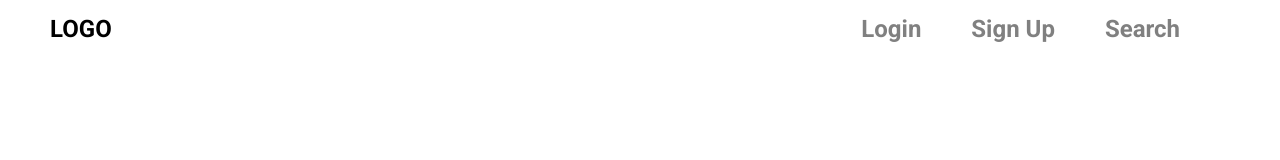
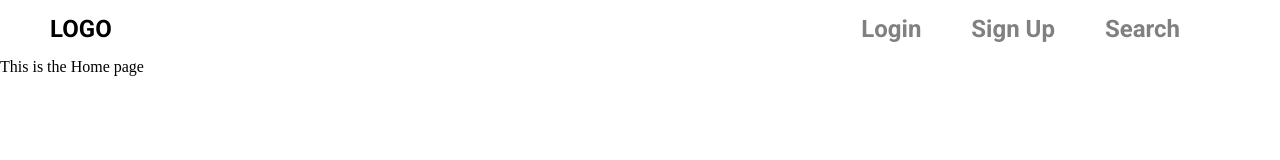
Before and after one commit to Vanyl/travelBloggers-frontend, a React (Vite) app in the folder frontend/: page / in a window 1280 px wide. Shown: the top 160 px of the page. Built offline with nearby package versions, Linux system fonts and the light colour scheme.

Commit message:
routes installed

```diff
--- a/frontend/src/App.jsx
+++ b/frontend/src/App.jsx
@@ -1,13 +1,18 @@
 import React from "react";
 import Navbar from "./components/Navbar"
 import './App.css'
+import './router/AppRouter'
+import './components/Navbar'
+import AppRouter from "./router/AppRouter";
+
 
 
 function App() {
 
   return (
     <>
-    <Navbar/>
+      <Navbar/>
+      <AppRouter/>
     </>
   )
 }
--- /dev/null
+++ b/frontend/src/pages/About.jsx
@@ -0,0 +1,5 @@
+const About = () => {
+    return <div>This is the About page</div>;
+  };
+
+  export default About;
--- /dev/null
+++ b/frontend/src/pages/Contact.jsx
@@ -0,0 +1,5 @@
+const Contact = () => {
+    return <div>This is the Contact page</div>;
+  };
+
+  export default Contact;
--- /dev/null
+++ b/frontend/src/pages/Home.jsx
@@ -0,0 +1,5 @@
+const Home = () => {
+    return <div>This is the Home page</div>;
+  };
+
+  export default Home;
--- /dev/null
+++ b/frontend/src/pages/NoPage.jsx
@@ -0,0 +1,5 @@
+const NoPage = () => {
+    return <div>404 - Page Not Found</div>;
+  };
+
+  export default NoPage;
--- /dev/null
+++ b/frontend/src/router/AppRouter.jsx
@@ -0,0 +1,17 @@
+import { BrowserRouter, Routes, Route } from "react-router-dom";
+import Home from "../pages/Home"
+import NoPage from "../pages/NoPage";
+
+function AppRouter() {
+
+  return (
+        <BrowserRouter>
+        <Routes>
+          <Route path="/" element={<Home />} />
+          <Route path="*" element={<NoPage />} />
+        </Routes>
+      </BrowserRouter>
+  )
+}
+
+export default AppRouter
```
